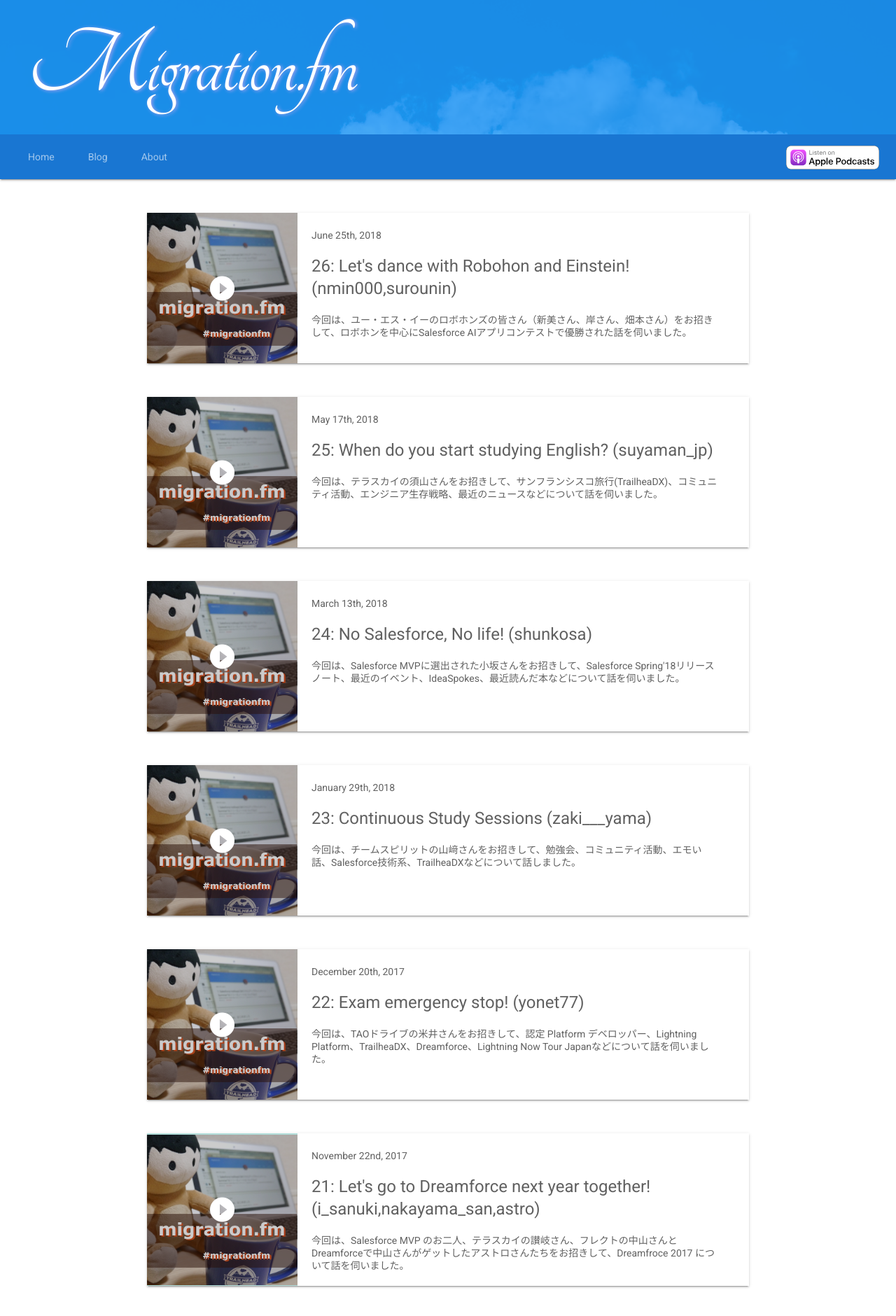
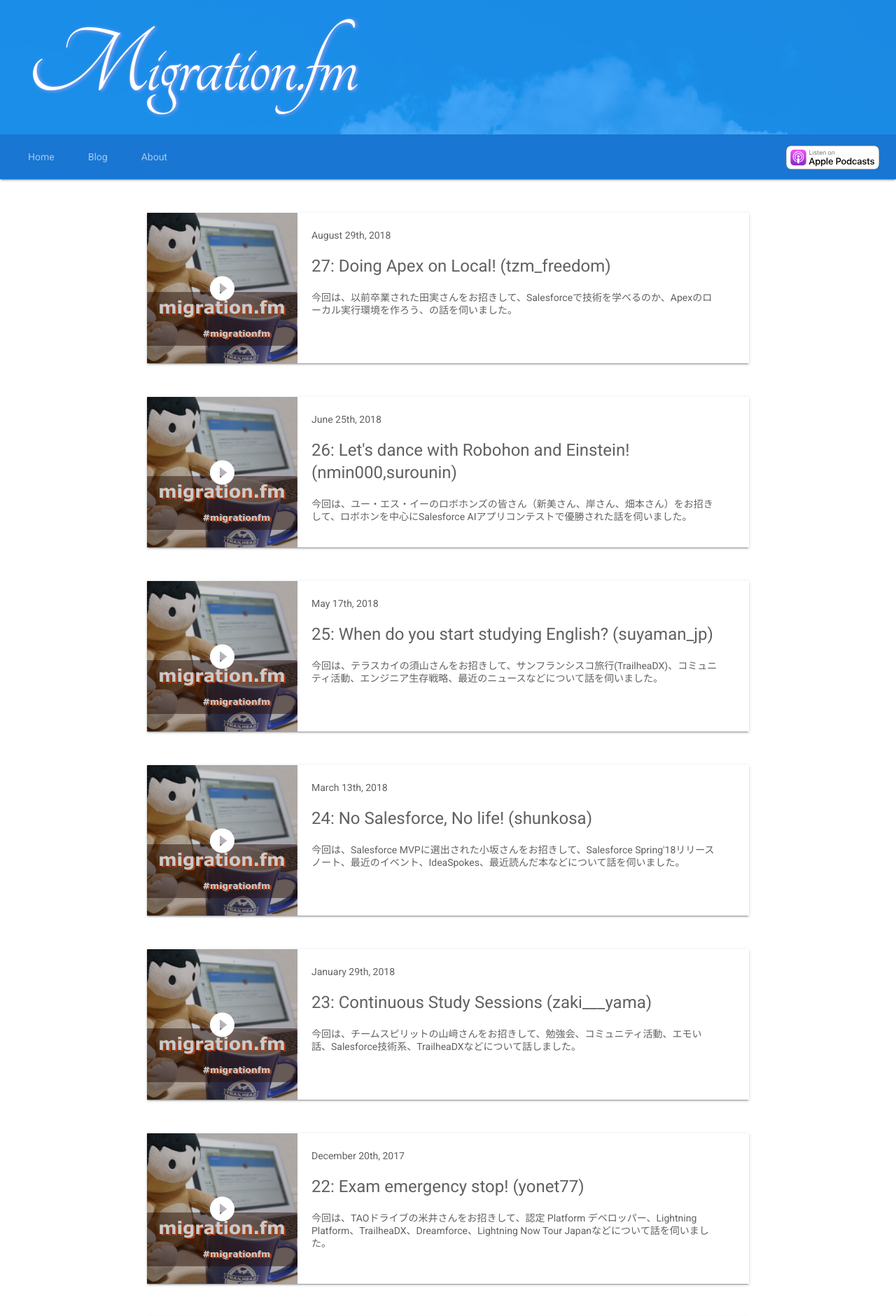
Before and after one commit to migrationfm/migrationfm.github.io, a Jekyll site: the page built from index.html, in a window 1280 px wide. Shown: the top 1880 px of the page at 70% size. Built offline with Jekyll 4.4.1, drawn with Linux system fonts in a browser that asks for light colours; nearby versions of some CDN libraries; the list of posts is cut into pages by our own code; some of the changed text lies outside the part shown.

Commit message:
Add a episode

```diff
--- /dev/null
+++ b/_posts/2018-08-29-027.md
@@ -0,0 +1,24 @@
+---
+layout: post
+title:  "27: Doing Apex on Local! (tzm_freedom)"
+date:   2018-08-29 0:00:00
+categories: Podcast
+speaker_list:
+ - name: Makoto Tajitsu
+   image_url: https://pbs.twimg.com/profile_images/521572047911014401/_bezOit_.png
+ - name: Akira Kuratani
+   image_url: https://pbs.twimg.com/profile_images/754365362808827904/Ig84TgbE_400x400.jpg
+link: http://media.blubrry.com/migrationfm/http://feeds.soundcloud.com/stream/495126714-migrationfm-27-doing-apex-on-local-tzm_freedom.mp3
+soundcloud_url: "https://w.soundcloud.com/player/?url=https%3A//api.soundcloud.com/tracks/495126714&color=%23ff5500&auto_play=false&hide_related=false&show_comments=true&show_user=true&show_reposts=false&show_teaser=true"
+length: "31653342"
+description: "今回は、以前卒業された田実さんをお招きして、Salesforceで技術を学べるのか、Apexのローカル実行環境を作ろう、の話を伺いました。"
+podcastLength: "00:59:03"
+keywords: Salesforce, Apex, 生存戦略
+---
+
+# Show notes
+
+今回は、以前卒業された田実さんをお招きして、Salesforceで技術を学べるのか、Apexのローカル実行環境を作ろう、の話を伺いました。
+
+- [Salesforceで技術は学べるのか？](https://blog.freedom-man.com/skillup-with-salesforce/)
+- [(Salesforce) Apexのローカル実行環境を作ろうとしている話](https://blog.freedom-man.com/salesforce-apex-local/)
```
Also changed, not shown: speaker/AkiraKuratani.md (+1 -0 lines), speaker/MakotoTajitsu.md (+1 -0 lines).
